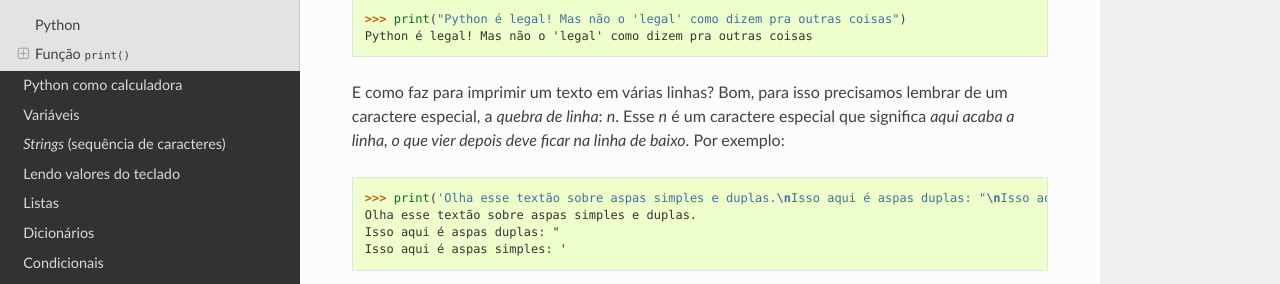
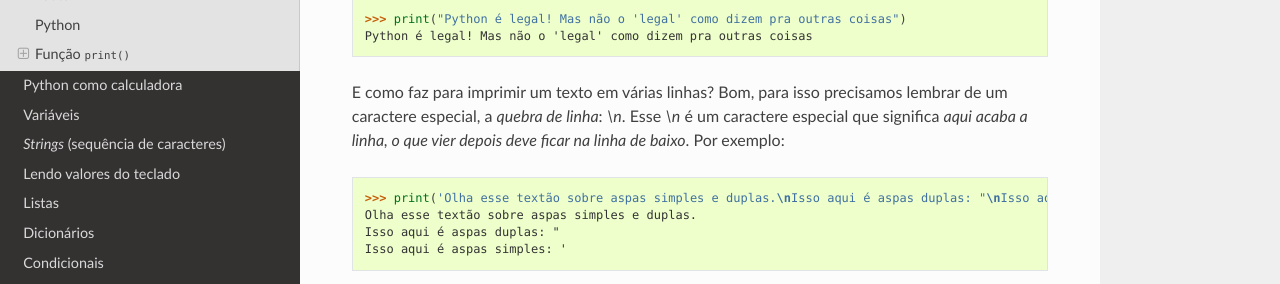
Before and after one commit to grupy-sanca/curso-python, a Sphinx documentation site: the page built from source/hello_world.rst, in a window 1280 px wide and 900 px high, scrolled down 2054 px. Shown: the part 441-725 px from the top of the window. Built offline with Sphinx 7.4.7 and the Read the Docs theme 2.0.0, drawn with Linux system fonts in a browser that asks for light colours.

Commit message:
Fix newline

```diff
--- a/source/hello_world.rst
+++ b/source/hello_world.rst
@@ -136,7 +136,7 @@
   Python é legal! Mas não o 'legal' como dizem pra outras coisas
 
 E como faz para imprimir um texto em várias linhas? Bom, para isso precisamos
-lembrar de um caractere especial, a *quebra de linha*: `\n`. Esse `\n` é um
+lembrar de um caractere especial, a *quebra de linha*: `\\n`. Esse `\\n` é um
 caractere especial que significa *aqui acaba a linha, o que vier depois deve
 ficar na linha de baixo*. Por exemplo:
 
```
